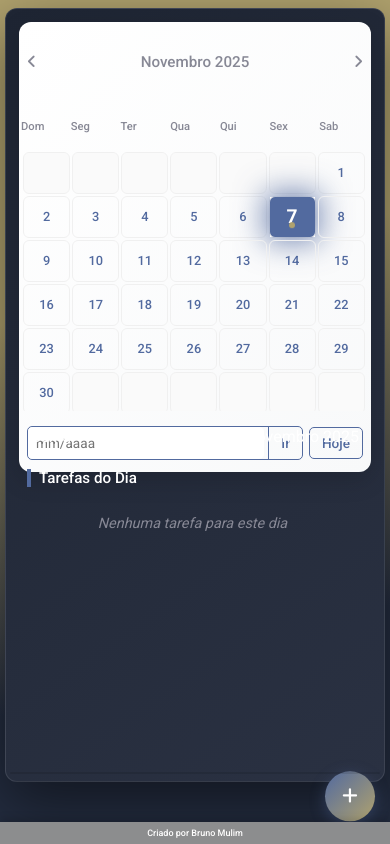
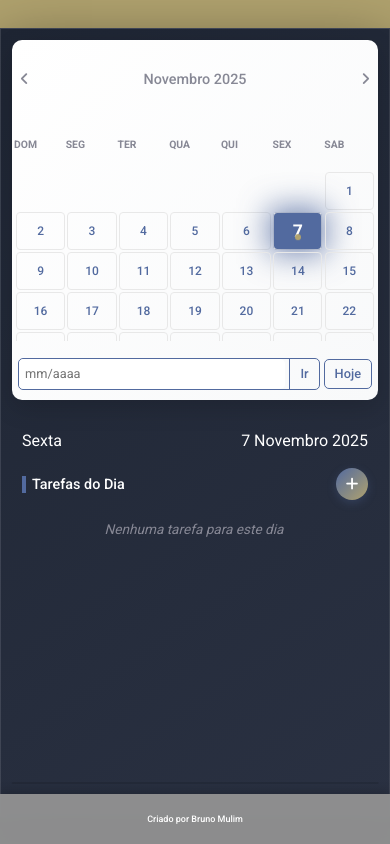
Before and after one commit to bmulim/CALENDARIO, a plain HTML site: page index.html in a window 390 px wide. Drawn offline with Linux system fonts and the light colour scheme; a web font is replaced by a local one.

Commit message:
Improves mobile layout and touch behavior
Refines responsive styles so calendar and task panes adapt better on small screens by using flexible heights, scrollable lists, adjusted paddings and scaled component sizing to prevent overflow and improve visual hierarchy.

Enhances touch and appearance UX by disabling tap highlight, normalizing native control appearance, and tightening viewport scaling to reduce accidental zooming on mobile.

Adjusts floating controls, button sizes and footer positioning to improve accessibility and consistent touch targets across narrow viewports.

```diff
--- a/index.html
+++ b/index.html
@@ -2,7 +2,7 @@
 <html lang="pt-br">
   <head>
     <meta charset="UTF-8" />
-    <meta name="viewport" content="width=device-width, initial-scale=1.0" />
+    <meta name="viewport" content="width=device-width, initial-scale=1.0, maximum-scale=1.0, user-scalable=no" />
     <title>Calendário de Tarefas | Organize seu dia</title>
     <link rel="stylesheet" href="style.css" />
     <link
--- a/style.css
+++ b/style.css
@@ -17,6 +17,7 @@
   font-family: 'Playfair Display', serif;
   font-family: 'Raleway', sans-serif;
   font-family: 'Roboto', sans-serif;
+  -webkit-tap-highlight-color: transparent;
 }
 
 ::-webkit-scrollbar {
@@ -448,6 +449,10 @@ body {
   padding: 0 20px;
   color: var(--cor-primaria);
   border-radius: 5px;
+  font-size: 1rem;
+  -webkit-appearance: none;
+  -moz-appearance: none;
+  appearance: none;
 }
 
 .calendario .ir-hoje button {
@@ -727,6 +732,10 @@ body {
   font-weight: 400;
   color: #373c4f;
   transition: border-color 0.3s ease;
+  background-color: transparent;
+  -webkit-appearance: none;
+  -moz-appearance: none;
+  appearance: none;
 }
 
 .add-tarefa-input input::placeholder {
@@ -875,21 +884,84 @@ body {
   .container {
     width: 95%;
     flex-direction: column;
+    height: calc(100vh - 76px);
+    max-height: none;
+    gap: 10px;
+    padding: 10px;
   }
 
   .esquerda {
     width: 100% !important;
-    padding: 15px;
+    height: 52%;
+    padding: 12px;
+  }
+
+  .calendario {
+    height: 100%;
+  }
+
+  .calendario .mes {
+    height: 60px;
+    flex-shrink: 0;
+  }
+
+  .calendario .diaSemana {
+    height: 42px;
+    flex-shrink: 0;
+  }
+
+  .calendario .dias {
+    flex: 1;
+    overflow-y: auto;
+    align-content: flex-start;
+  }
+
+  .calendario .dias .dia {
+    height: 55px;
+    min-height: 55px;
+  }
+
+  .calendario .ir-hoje {
+    height: 42px;
+    flex-shrink: 0;
   }
 
   .container .direita {
     width: 100% !important;
-    padding: 20px;
-    margin-top: 20px;
+    height: 48%;
+    padding: 12px;
+    margin-top: 0;
   }
 
-  .calendario {
-    min-height: 450px;
+  .direita .dt-hoje {
+    flex-shrink: 0;
+  }
+
+  .tarefas-container {
+    flex: 1;
+    display: flex;
+    flex-direction: column;
+    overflow: hidden;
+    min-height: 0;
+  }
+
+  .tarefas-cabecalho {
+    flex-shrink: 0;
+  }
+
+  .tarefas-lista {
+    flex: 1;
+    overflow-y: auto;
+  }
+
+  .add-tarefa-float {
+    width: 34px;
+    height: 34px;
+    font-size: 1rem;
+  }
+
+  .add-tarefa-float-mobile {
+    display: none;
   }
 
   .calendario::before,
@@ -900,76 +972,38 @@ body {
 
 @media screen and (max-width: 768px) {
   body {
-    padding: 10px 0 70px 0;
-  }
-
-  .container {
-    width: 98%;
-    margin: 10px auto;
-    padding: 3px;
-  }
-
-  .esquerda {
-    padding: 10px;
-  }
-
-  .calendario {
-    border-radius: 8px;
-  }
-
-  .calendario .mes {
-    height: 100px;
-    padding: 0 15px;
-    font-size: 1rem;
-  }
-
-  .calendario .mes .prev,
-  .calendario .mes .next {
-    width: 35px;
-    height: 35px;
-    font-size: 1.2rem;
-  }
-
-  .calendario .diaSemana {
-    height: 50px;
-    font-size: 0.85rem;
-    padding: 0 5px;
-  }
-
-  .calendario .dias {
-    padding: 0 5px;
-    gap: 2px;
-  }
-
-  body {
     height: 100vh;
     padding: 8px 8px 60px 8px;
     overflow: hidden;
   }
 
   .container {
+    width: 98%;
     height: calc(100vh - 76px);
     max-height: none;
     flex-direction: column;
+    margin: 0 auto;
+    padding: 8px;
     gap: 8px;
-    padding: 8px;
     border-radius: 12px;
   }
 
   .esquerda {
     width: 100%;
-    height: 55%;
+    height: 52%;
     padding: 10px;
   }
 
   .calendario {
     height: 100%;
+    border-radius: 10px;
   }
 
   .calendario .mes {
     height: 60px;
     padding: 0 12px;
     font-size: 1rem;
+    flex-shrink: 0;
   }
 
   .calendario .mes .prev,
@@ -983,16 +1017,22 @@ body {
     height: 40px;
     font-size: 0.8rem;
     padding: 0 4px;
+    flex-shrink: 0;
   }
 
   .calendario .dias {
+    flex: 1;
     padding: 0 4px;
+    gap: 2px;
+    overflow-y: auto;
+    align-content: flex-start;
   }
 
   .calendario .dias .dia {
     height: 55px;
+    min-height: 55px;
     font-size: 0.9rem;
-    border-radius: 4px;
+    border-radius: 6px;
   }
 
   .calendario .dias .hoje {
@@ -1000,28 +1040,29 @@ body {
   }
 
   .calendario .dias .ativo {
-    font-size: 1.4rem;
+    font-size: 1.5rem;
   }
 
   .calendario .ir-hoje {
     height: 40px;
-    padding: 10px;
-    margin-bottom: 15px;
+    padding: 8px 10px;
+    margin-bottom: 10px;
+    flex-shrink: 0;
   }
 
   .container .direita {
     width: 100%;
-    height: 45%;
+    height: 48%;
     margin-top: 0;
     padding: 10px;
   }
 
   .direita .dt-hoje {
     min-height: 50px;
-    padding: 0 15px;
-    padding-left: 20px;
-    margin-top: 10px;
+    padding: 10px 15px;
+    margin-top: 8px;
     margin-bottom: 10px;
+    flex-shrink: 0;
   }
 
   .today-date .d-evento {
@@ -1030,10 +1071,16 @@ body {
 
   .tarefas-container {
     padding: 10px 15px;
+    flex: 1;
+    display: flex;
+    flex-direction: column;
+    overflow: hidden;
+    min-height: 0;
   }
 
   .tarefas-cabecalho {
     margin-bottom: 10px;
+    flex-shrink: 0;
   }
 
   .tarefas-titulo {
@@ -1041,24 +1088,28 @@ body {
   }
 
   .add-tarefa-float {
-    display: none;
+    width: 34px;
+    height: 34px;
+    font-size: 1rem;
   }
 
   .add-tarefa-float-mobile {
-    display: flex;
+    display: none;
   }
 
   .tarefas-lista {
     gap: 8px;
+    flex: 1;
+    overflow-y: auto;
   }
 
   .tarefa {
     padding: 12px 15px;
-    border-radius: 6px;
+    border-radius: 8px;
   }
 
   .tarefa-texto {
-    font-size: 0.9rem;
+    font-size: 0.95rem;
   }
 
   .add-tarefa-wrapper {
@@ -1070,13 +1121,6 @@ body {
     max-height: 260px;
   }
 
-  .add-tarefa-float-mobile {
-    bottom: 15px;
-    right: 20px;
-    width: 48px;
-    height: 48px;
-  }
-
   .creditos {
     font-size: 11px;
     padding: 10px;
@@ -1086,88 +1130,102 @@ body {
 @media screen and (max-width: 480px) {
   body {
     height: 100vh;
-    padding: 5px 5px 60px 5px;
+    padding: 0;
     overflow: hidden;
   }
 
   .container {
     width: 100%;
-    height: calc(100vh - 70px);
+    height: calc(100vh - 55px);
     max-height: none;
     flex-direction: column;
     margin: 0;
     padding: 5px;
-    border-radius: 12px;
-    gap: 8px;
+    border-radius: 0;
+    gap: 6px;
   }
 
   .esquerda {
     width: 100%;
-    height: 50%;
-    padding: 8px;
+    height: 48%;
+    padding: 6px;
   }
 
   .calendario {
     height: 100%;
-    border-radius: 12px;
+    border-radius: 10px;
   }
 
   .calendario .mes {
-    height: 55px;
+    height: 50px;
     padding: 0 8px;
-    font-size: 0.95rem;
+    font-size: 0.9rem;
     flex-shrink: 0;
   }
 
   .calendario .mes .prev,
   .calendario .mes .next {
-    width: 30px;
-    height: 30px;
-    font-size: 0.95rem;
+    width: 28px;
+    height: 28px;
+    font-size: 0.9rem;
   }
 
   .calendario .diaSemana {
-    height: 32px;
-    font-size: 0.7rem;
+    height: 28px;
+    font-size: 0.65rem;
     padding: 0 2px;
     flex-shrink: 0;
   }
 
+  .calendario .diaSemana div {
+    text-transform: uppercase;
+    font-weight: 600;
+  }
+
   .calendario .dias {
-    padding: 0 4px;
+    flex: 1;
+    padding: 2px 4px;
     gap: 2px;
-    justify-content: flex-start;
+    overflow-y: auto;
+    align-content: flex-start;
   }
 
   .calendario .dias .dia {
     width: calc(14.28% - 2px);
-    height: 42px;
-    min-height: 42px;
-    font-size: 0.8rem;
-    border: 1px solid #f0f0f0;
-    border-radius: 6px;
+    height: 38px;
+    min-height: 38px;
+    max-height: 38px;
+    font-size: 0.75rem;
+    border: 1px solid #e8e8e8;
+    border-radius: 4px;
   }
 
   .calendario .dias .hoje {
-    font-size: 1.4rem;
+    font-size: 1.2rem;
   }
 
   .calendario .dias .ativo {
-    font-size: 1.2rem;
+    font-size: 1.1rem;
   }
 
   .calendario .dias .evento::after {
     height: 3px;
-    width: 70%;
-    bottom: 3px;
+    width: 60%;
+    bottom: 2px;
+  }
+
+  .calendario .dias .diaAnterior,
+  .calendario .dias .proximoDia {
+    opacity: 0;
+    pointer-events: none;
   }
 
   .calendario .ir-hoje {
     flex-direction: row;
-    height: 40px;
-    gap: 6px;
-    padding: 6px 8px;
-    margin-bottom: 6px;
+    height: 36px;
+    gap: 4px;
+    padding: 4px 6px;
+    margin-bottom: 4px;
     flex-shrink: 0;
   }
 
@@ -1175,94 +1233,116 @@ body {
     flex: 1;
     display: flex;
     gap: 4px;
+    align-items: center;
   }
 
   .calendario .ir-hoje .irPara input {
-    height: 32px;
-    font-size: 0.85rem;
-    padding: 0 8px;
+    height: 30px;
+    font-size: 0.8rem;
+    padding: 0 6px;
     flex: 1;
+    min-width: 0;
   }
 
   .calendario .ir-hoje .irPara .ir-btn {
-    height: 32px;
-    padding: 0 12px;
-    font-size: 0.85rem;
+    height: 30px;
+    padding: 0 10px;
+    font-size: 0.8rem;
     white-space: nowrap;
+    flex-shrink: 0;
   }
 
   .calendario .ir-hoje .hoje-btn {
-    height: 32px;
-    padding: 0 12px;
-    font-size: 0.85rem;
+    height: 30px;
+    padding: 0 10px;
+    font-size: 0.8rem;
     white-space: nowrap;
+    flex-shrink: 0;
   }
 
   .container .direita {
     width: 100%;
-    height: 50%;
-    padding: 8px;
+    height: 52%;
+    padding: 6px;
     margin-top: 0;
   }
 
   .direita .dt-hoje {
     flex-direction: row;
     align-items: center;
-    min-height: 40px;
-    padding: 8px 12px;
+    min-height: 36px;
+    padding: 6px 10px;
     gap: 8px;
-    margin-top: 6px;
+    margin-top: 4px;
     margin-bottom: 6px;
     flex-shrink: 0;
   }
 
   .today-date .d-evento {
-    font-size: 1.2rem;
+    font-size: 1.1rem;
+    font-weight: 600;
   }
 
   .today-date .dt-evento {
+    font-size: 0.8rem;
+  }
+
+  .tarefas-container {
+    padding: 4px 6px;
+    flex: 1;
+    display: flex;
+    flex-direction: column;
+    overflow: hidden;
+    min-height: 0;
+  }
+
+  .tarefas-cabecalho {
+    margin-bottom: 6px;
+    flex-shrink: 0;
+    display: flex;
+    align-items: center;
+    justify-content: space-between;
+    padding: 0 4px;
+  }
+
+  .tarefas-titulo {
+    font-size: 0.9rem;
+    padding-left: 6px;
+    margin: 0;
+  }
+
+  .add-tarefa-float {
+    width: 32px;
+    height: 32px;
+    font-size: 0.9rem;
+  }
+
+  .add-tarefa-float-mobile {
+    display: none;
+  }
+
+  .tarefas-lista {
+    flex: 1;
+    gap: 6px;
+    overflow-y: auto;
+    overflow-x: hidden;
+    padding-right: 2px;
+  }
+
+  .sem-tarefas {
+    padding: 15px 10px;
+  }
+
+  .sem-tarefas p {
     font-size: 0.85rem;
   }
 
-  .tarefas-container {
-    padding: 6px 8px;
-  }
-
-  .tarefas-cabecalho {
-    margin-bottom: 8px;
-    flex-shrink: 0;
-  }
-
-  .tarefas-titulo {
-    font-size: 0.95rem;
-    padding-left: 8px;
-  }
-
-  .add-tarefa-float {
-    display: none;
-  }
-
-  .add-tarefa-float-mobile {
-    display: flex;
-  }
-
-  .tarefas-lista {
-    gap: 6px;
-  }
-
-  .sem-tarefas {
-    padding: 20px 10px;
-  }
-
-  .sem-tarefas p {
-    font-size: 0.9rem;
-  }
-
   .tarefa {
-    padding: 10px;
+    padding: 8px 10px;
     flex-wrap: nowrap;
     flex-direction: row;
     gap: 8px;
+    border-radius: 8px;
   }
 
   .tarefa-conteudo {
@@ -1270,75 +1350,81 @@ body {
     flex: 1;
     margin-bottom: 0;
     min-width: 0;
+    display: flex;
+    align-items: center;
+    gap: 10px;
+  }
+
+  .tarefa-checkbox {
+    width: 16px;
+    height: 16px;
+    flex-shrink: 0;
   }
 
   .tarefa-texto {
-    font-size: 0.85rem;
+    font-size: 0.8rem;
     word-wrap: break-word;
     overflow-wrap: break-word;
-  }
-
-  .tarefa-checkbox {
-    width: 18px;
-    height: 18px;
-    flex-shrink: 0;
+    line-height: 1.3;
   }
 
   .tarefa-excluir {
     align-self: center;
     margin-top: 0;
-    padding: 4px 8px;
+    padding: 4px 6px;
     flex-shrink: 0;
+    font-size: 0.9rem;
   }
 
   .add-tarefa-wrapper {
-    width: 95%;
-    bottom: 70px;
+    width: 94%;
+    bottom: 60px;
     max-width: calc(100% - 20px);
+    border-radius: 12px;
   }
 
   .add-tarefa-wrapper.ativo {
-    max-height: 260px;
+    max-height: 240px;
   }
 
   .add-cabecalho-tarefa {
-    height: 45px;
+    height: 42px;
     padding: 0 12px;
   }
 
   .add-cabecalho-tarefa .titulo {
-    font-size: 1rem;
+    font-size: 0.95rem;
   }
 
   .add-tarefa-dados {
-    padding: 12px;
+    padding: 10px 12px;
   }
 
   .add-tarefa-input input {
-    height: 42px;
-    font-size: 0.9rem;
-    padding: 0 12px;
+    height: 40px;
+    font-size: 0.85rem;
+    padding: 0 10px;
   }
 
   .add-tarefa-footer {
-    padding: 12px;
+    padding: 10px 12px;
   }
 
   .add-tarefa-btn {
-    height: 42px;
-    font-size: 0.95rem;
-  }
-
-  .add-tarefa-float-mobile {
-    bottom: 15px;
-    right: 15px;
-    width: 50px;
-    height: 50px;
-    font-size: 1.1rem;
+    height: 40px;
+    font-size: 0.9rem;
   }
 
   .creditos {
+    position: fixed;
+    bottom: 0;
+    left: 0;
+    right: 0;
+    height: 50px;
+    display: flex;
+    align-items: center;
+    justify-content: center;
     font-size: 9px;
-    padding: 6px 5px;
+    padding: 0;
   }
 }
```
